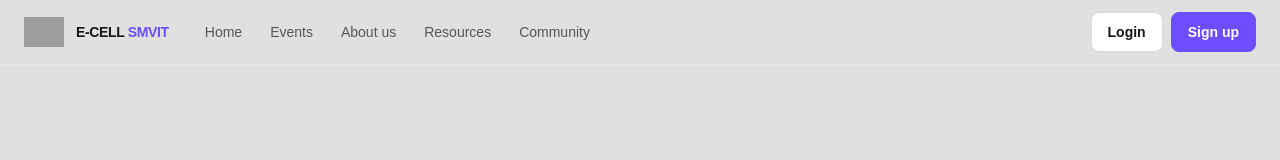
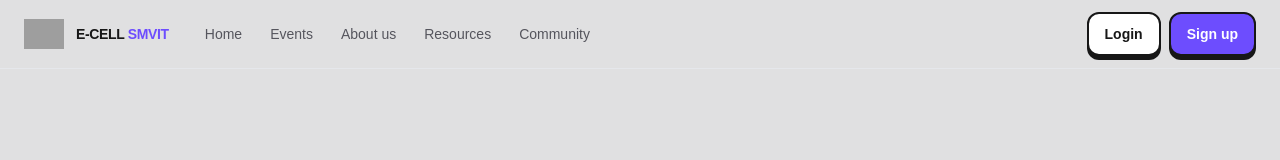
Before and after one commit to Bikesh-1/ECELL, a Next.js app: page / in a window 1280 px wide. Shown: the top 160 px of the page. Built offline with nearby package versions, Linux system fonts and the light colour scheme; no server answers; the database is empty; grey boxes are pictures that could not be loaded.

Commit message:
Restore original navbar button appearance

```diff
--- a/src/components/site-navbar.tsx
+++ b/src/components/site-navbar.tsx
@@ -10,7 +10,7 @@ const links = [
   { name: "Community", href: "/leaderboard" },
 ];
 
-const actionClass = "inline-flex min-h-10 items-center justify-center whitespace-nowrap rounded-lg border border-[#171717]/15 px-4 py-2 text-sm font-semibold transition-colors";
+const actionClass = "whitespace-nowrap rounded-xl border-2 border-[#171717] px-4 py-2.5 text-sm font-black text-[#171717] shadow-[0_4px_0_#171717] transition-all hover:-translate-y-0.5 active:translate-y-1 active:shadow-none";
 
 export default function SiteNavbar({ role, authenticated }: SiteNavbarProps) {
   return (
@@ -45,8 +45,8 @@ export default function SiteNavbar({ role, authenticated }: SiteNavbarProps) {
             </>
           ) : (
             <>
-              <Link href="/login" className={actionClass + " bg-white text-[#171717] hover:border-[#6D4DFE]/40 hover:text-[#6D4DFE]"}>Login</Link>
-              <Link href="/signup" className={actionClass + " border-[#6D4DFE] bg-[#6D4DFE] text-white hover:bg-[#5B3FE0]"}>Sign up</Link>
+              <Link href="/login" className={actionClass + " bg-white hover:bg-[#E0E0E1]"}>Login</Link>
+              <Link href="/signup" className={actionClass + " bg-[#6D4DFE] text-white hover:bg-[#FF5A36]"}>Sign up</Link>
             </>
           )}
         </div>
```
